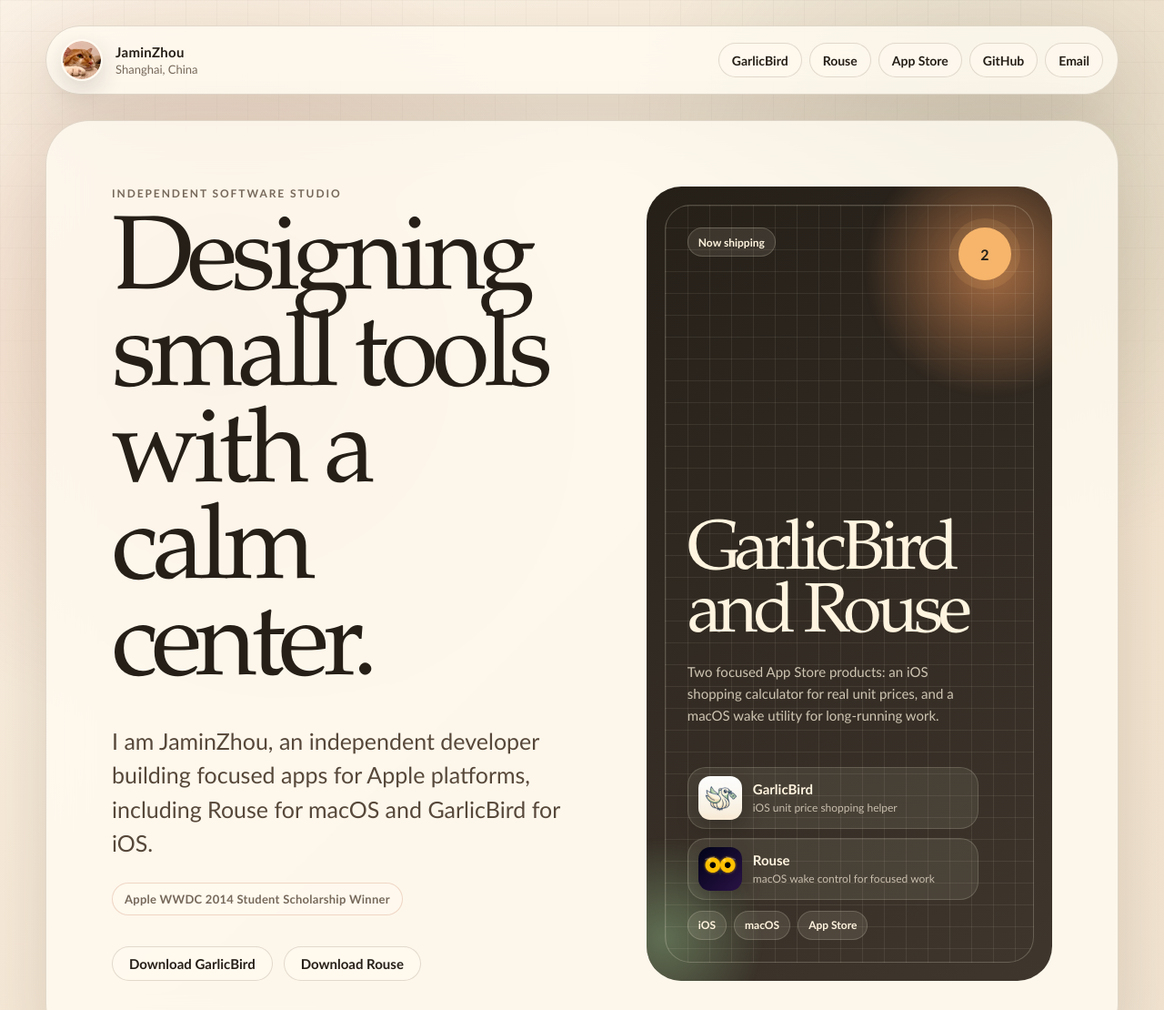
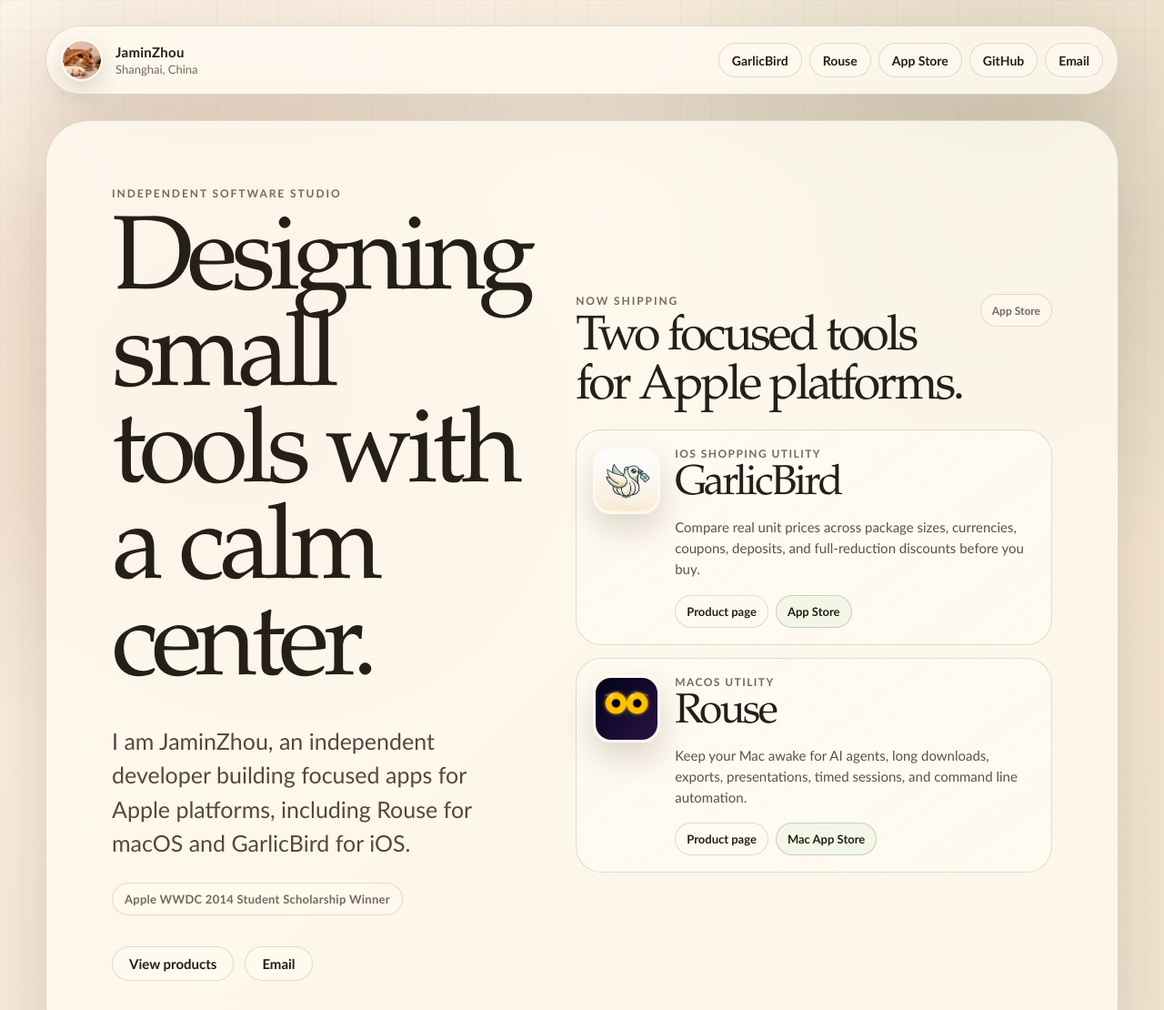
Before and after one commit to JaminZhou/JaminZhou.github.io, a plain HTML site: page index.html in a window 1280 px wide. Shown: the top 1110 px of the page at 91% size. Drawn offline with Linux system fonts and the light colour scheme.

Commit message:
docs: redesign homepage product showcase

```diff
--- a/index.html
+++ b/index.html
@@ -227,7 +227,7 @@
 
     .hero {
       display: grid;
-      grid-template-columns: minmax(0, 1.08fr) minmax(320px, 0.92fr);
+      grid-template-columns: minmax(0, 0.92fr) minmax(360px, 1.08fr);
       gap: clamp(28px, 5vw, 72px);
       margin-top: 28px;
       padding: clamp(28px, 6vw, 72px);
@@ -312,147 +312,147 @@
       color: var(--ink);
     }
 
-    .signal-panel {
-      position: relative;
-      min-height: 480px;
-      border-radius: 38px;
-      background:
-        linear-gradient(155deg, rgba(37, 31, 24, 0.94), rgba(65, 57, 47, 0.92)),
-        var(--ink);
-      color: #fff4df;
-      overflow: hidden;
-      isolation: isolate;
+    .product-showcase {
+      align-self: stretch;
+      display: grid;
+      align-content: center;
+      gap: 18px;
+      z-index: 1;
     }
 
-    .signal-panel::before,
-    .signal-panel::after {
-      position: absolute;
-      content: "";
-      border-radius: 50%;
-      filter: blur(4px);
-      opacity: 0.86;
-    }
-
-    .signal-panel::before {
-      width: 280px;
-      height: 280px;
-      right: -86px;
-      top: -62px;
-      background: radial-gradient(circle, rgba(237, 150, 89, 0.74), transparent 68%);
-      animation: float 8s ease-in-out infinite;
-    }
-
-    .signal-panel::after {
-      width: 210px;
-      height: 210px;
-      left: -72px;
-      bottom: -42px;
-      background: radial-gradient(circle, rgba(122, 151, 112, 0.72), transparent 70%);
-      animation: float 9s 600ms ease-in-out infinite reverse;
-    }
-
-    .signal-inner {
-      position: absolute;
-      inset: 20px;
-      display: grid;
-      align-content: space-between;
-      z-index: 1;
-      padding: 24px;
-      border: 1px solid rgba(255, 244, 223, 0.22);
-      border-radius: 28px;
-      background:
-        linear-gradient(rgba(255, 244, 223, 0.08) 1px, transparent 1px),
-        linear-gradient(90deg, rgba(255, 244, 223, 0.08) 1px, transparent 1px);
-      background-size: 24px 24px;
-    }
-
-    .signal-top {
+    .showcase-header {
       display: flex;
       align-items: flex-start;
       justify-content: space-between;
       gap: 16px;
     }
 
-    .status-dot {
+    .showcase-label {
+      margin: 0;
+      color: var(--muted);
+      font-size: 12px;
+      font-weight: 800;
+      letter-spacing: 0.16em;
+      text-transform: uppercase;
+    }
+
+    .showcase-note {
       display: inline-grid;
       place-items: center;
-      width: 58px;
-      height: 58px;
-      border-radius: 50%;
-      background: #f6b56b;
-      color: var(--ink);
-      font-weight: 900;
-      box-shadow: 0 0 0 10px rgba(246, 181, 107, 0.13);
+      min-height: 36px;
+      padding: 0 12px;
+      border: 1px solid rgba(184, 91, 52, 0.22);
+      border-radius: 999px;
+      background: rgba(255, 250, 241, 0.6);
+      color: var(--muted);
+      font-size: 12px;
+      font-weight: 800;
+      white-space: nowrap;
     }
 
-    .signal-title {
-      max-width: 11ch;
-      margin-top: 120px;
+    .showcase-title {
+      max-width: 520px;
+      margin: 8px 0 0;
       font-family: var(--display);
-      font-size: clamp(42px, 6vw, 82px);
-      line-height: 0.9;
-      letter-spacing: -0.07em;
+      font-size: clamp(30px, 4.2vw, 56px);
+      line-height: 1;
+      letter-spacing: -0.055em;
     }
 
-    .signal-caption {
+    .product-list {
       display: grid;
-      gap: 12px;
-      max-width: 320px;
-      color: rgba(255, 244, 223, 0.76);
-      font-size: 15px;
-      line-height: 1.6;
+      gap: 14px;
     }
 
-    .product-stack {
+    .product-tile {
       display: grid;
-      gap: 10px;
-      margin-top: 18px;
+      grid-template-columns: 74px minmax(0, 1fr);
+      gap: 16px;
+      align-items: start;
+      padding: 18px;
+      border: 1px solid var(--line);
+      border-radius: 28px;
+      background:
+        linear-gradient(145deg, rgba(255, 250, 241, 0.9), rgba(255, 250, 241, 0.54)),
+        rgba(255, 250, 241, 0.7);
+      transition: transform 180ms ease, border-color 180ms ease, background 180ms ease;
     }
 
-    .product-line {
-      display: grid;
-      grid-template-columns: 48px minmax(0, 1fr);
+    .product-tile:hover {
+      transform: translateY(-2px);
+      border-color: rgba(184, 91, 52, 0.34);
+      background:
+        linear-gradient(145deg, rgba(255, 250, 241, 0.96), rgba(255, 250, 241, 0.66)),
+        rgba(255, 250, 241, 0.8);
+    }
+
+    .product-icon {
+      width: 74px;
+      height: 74px;
+      border: 3px solid rgba(255, 250, 241, 0.88);
+      border-radius: 20px;
+      box-shadow: 0 16px 34px rgba(67, 45, 24, 0.18);
+      object-fit: cover;
+    }
+
+    .product-kicker {
+      color: var(--muted);
+      font-size: 12px;
+      font-weight: 800;
+      letter-spacing: 0.12em;
+      text-transform: uppercase;
+    }
+
+    .product-tile h2 {
+      margin-top: 4px;
+      font-size: clamp(30px, 4vw, 46px);
+      line-height: 1;
+    }
+
+    .product-tile p {
+      margin: 12px 0 0;
+      color: #5d5145;
+      font-size: 15px;
+      line-height: 1.55;
+    }
+
+    .product-actions {
+      display: flex;
+      flex-wrap: wrap;
+      gap: 8px;
+    }
+
+    .product-actions {
+      margin-top: 16px;
+    }
+
+    .product-link,
+    .work-link {
+      display: inline-flex;
       align-items: center;
-      gap: 12px;
-      min-height: 66px;
-      padding: 9px 11px;
-      border: 1px solid rgba(255, 244, 223, 0.16);
-      border-radius: 20px;
-      background: rgba(255, 244, 223, 0.08);
-      color: #fff4df;
+      justify-content: center;
+      min-height: 36px;
+      padding: 0 12px;
+      border: 1px solid var(--line);
+      border-radius: 999px;
+      background: rgba(255, 250, 241, 0.66);
+      color: var(--ink);
+      font-size: 13px;
+      font-weight: 800;
       text-decoration: none;
       transition: transform 180ms ease, background 180ms ease, border-color 180ms ease;
     }
 
-    .product-line:hover {
+    .product-link:hover,
+    .work-link:hover {
       transform: translateY(-2px);
-      border-color: rgba(246, 181, 107, 0.36);
-      background: rgba(255, 244, 223, 0.13);
+      border-color: rgba(184, 91, 52, 0.36);
+      background: rgba(255, 250, 241, 0.94);
     }
 
-    .product-line img {
-      width: 48px;
-      height: 48px;
-      border-radius: 13px;
-      box-shadow: 0 10px 24px rgba(0, 0, 0, 0.24);
-      object-fit: cover;
-    }
-
-    .product-line strong,
-    .product-desc {
-      display: block;
-    }
-
-    .product-line strong {
-      font-size: 15px;
-      line-height: 1.2;
-    }
-
-    .product-desc {
-      margin-top: 4px;
-      color: rgba(255, 244, 223, 0.7);
-      font-size: 12px;
-      line-height: 1.35;
+    .product-link.store {
+      border-color: rgba(84, 104, 76, 0.28);
+      background: rgba(236, 244, 226, 0.64);
     }
 
     .pills {
@@ -464,9 +464,9 @@
     .pill {
       min-height: 32px;
       padding: 0 11px;
-      border-color: rgba(255, 244, 223, 0.18);
-      background: rgba(255, 244, 223, 0.1);
-      color: #fff4df;
+      border-color: var(--line);
+      background: rgba(255, 250, 241, 0.62);
+      color: var(--ink);
       font-size: 12px;
       font-weight: 750;
     }
@@ -535,6 +535,36 @@
       line-height: 1.45;
     }
 
+    .work-grid {
+      display: grid;
+      grid-template-columns: repeat(2, minmax(0, 1fr));
+      gap: 8px;
+      margin-top: 28px;
+    }
+
+    .work-item {
+      min-height: 190px;
+      padding: 20px;
+      border: 1px solid var(--line);
+      border-radius: 24px;
+      background: rgba(255, 250, 241, 0.6);
+    }
+
+    .work-item h3 {
+      font-size: 32px;
+      line-height: 1;
+    }
+
+    .work-item p {
+      margin-top: 14px;
+      font-size: 15px;
+      line-height: 1.6;
+    }
+
+    .work-item .product-actions {
+      margin-top: 18px;
+    }
+
     .note-card {
       background:
         linear-gradient(180deg, rgba(84, 104, 76, 0.13), rgba(56, 94, 114, 0.08)),
@@ -568,8 +598,9 @@
     .identity:focus-visible,
     .nav a:focus-visible,
     .button:focus-visible,
-    .product-line:focus-visible,
+    .product-link:focus-visible,
     .text-link:focus-visible,
+    .work-link:focus-visible,
     footer a:focus-visible {
       outline: 3px solid rgba(184, 91, 52, 0.36);
       outline-offset: 4px;
@@ -604,17 +635,6 @@
       }
     }
 
-    @keyframes float {
-      0%,
-      100% {
-        transform: translate3d(0, 0, 0) scale(1);
-      }
-
-      50% {
-        transform: translate3d(-14px, 16px, 0) scale(1.05);
-      }
-    }
-
     @media (prefers-reduced-motion: reduce) {
       *,
       *::before,
@@ -629,10 +649,6 @@
       .hero,
       .sections {
         grid-template-columns: 1fr;
-      }
-
-      .signal-panel {
-        min-height: 420px;
       }
     }
 
@@ -668,12 +684,21 @@
         width: 100%;
       }
 
-      .project-meta {
-        grid-template-columns: 1fr;
+      .product-tile {
+        grid-template-columns: 58px minmax(0, 1fr);
+        padding: 15px;
+        border-radius: 22px;
       }
 
-      .signal-title {
-        margin-top: 84px;
+      .product-icon {
+        width: 58px;
+        height: 58px;
+        border-radius: 16px;
+      }
+
+      .project-meta,
+      .work-grid {
+        grid-template-columns: 1fr;
       }
     }
   </style>
@@ -706,54 +731,56 @@
         </p>
         <p class="credential">Apple WWDC 2014 Student Scholarship Winner</p>
         <div class="hero-actions">
-          <a class="button secondary" href="https://apps.apple.com/us/app/garlicbird/id6762044720" target="_blank" rel="noreferrer">Download GarlicBird</a>
-          <a class="button secondary" href="https://apps.apple.com/us/app/rouse-stay-awake/id6760773101?mt=12" target="_blank" rel="noreferrer">Download Rouse</a>
+          <a class="button secondary" href="#products">View products</a>
+          <a class="button secondary" href="mailto:me@jaminzhou.com">Email</a>
         </div>
       </div>
 
-      <aside class="signal-panel" aria-label="Current focus">
-        <div class="signal-inner">
-          <div class="signal-top">
-            <span class="pill">Now shipping</span>
-            <span class="status-dot">2</span>
+      <aside class="product-showcase" aria-label="Featured products">
+        <div class="showcase-header">
+          <div>
+            <p class="showcase-label">Now shipping</p>
+            <div class="showcase-title">Two focused tools for Apple platforms.</div>
           </div>
-          <div>
-            <div class="signal-title">GarlicBird and Rouse</div>
-            <div class="signal-caption">
-              <p>Two focused App Store products: an iOS shopping calculator for real unit prices, and a macOS wake utility for long-running work.</p>
-              <div class="product-stack">
-                <a class="product-line" href="/garlicbird/">
-                  <img src="/garlicbird/app-icon.png" alt="" width="96" height="96">
-                  <span class="product-copy">
-                    <strong>GarlicBird</strong>
-                    <span class="product-desc">iOS unit price shopping helper</span>
-                  </span>
-                </a>
-                <a class="product-line" href="/rouse/">
-                  <img src="/rouse/apple-touch-icon.png" alt="" width="96" height="96">
-                  <span class="product-copy">
-                    <strong>Rouse</strong>
-                    <span class="product-desc">macOS wake control for focused work</span>
-                  </span>
-                </a>
-              </div>
-              <div class="pills">
-                <span class="pill">iOS</span>
-                <span class="pill">macOS</span>
-                <span class="pill">App Store</span>
+          <span class="showcase-note">App Store</span>
+        </div>
+
+        <div class="product-list">
+          <article class="product-tile">
+            <img class="product-icon" src="/garlicbird/app-icon.png" alt="" width="148" height="148">
+            <div>
+              <div class="product-kicker">iOS Shopping Utility</div>
+              <h2>GarlicBird</h2>
+              <p>Compare real unit prices across package sizes, currencies, coupons, deposits, and full-reduction discounts before you buy.</p>
+              <div class="product-actions">
+                <a class="product-link" href="/garlicbird/">Product page</a>
+                <a class="product-link store" href="https://apps.apple.com/us/app/garlicbird/id6762044720" target="_blank" rel="noreferrer">App Store</a>
               </div>
             </div>
-          </div>
+          </article>
+
+          <article class="product-tile">
+            <img class="product-icon" src="/rouse/apple-touch-icon.png" alt="" width="148" height="148">
+            <div>
+              <div class="product-kicker">macOS Utility</div>
+              <h2>Rouse</h2>
+              <p>Keep your Mac awake for AI agents, long downloads, exports, presentations, timed sessions, and command line automation.</p>
+              <div class="product-actions">
+                <a class="product-link" href="/rouse/">Product page</a>
+                <a class="product-link store" href="https://apps.apple.com/us/app/rouse-stay-awake/id6760773101?mt=12" target="_blank" rel="noreferrer">Mac App Store</a>
+              </div>
+            </div>
+          </article>
         </div>
       </aside>
     </section>
 
-    <section class="sections" aria-label="Work and links">
+    <section id="products" class="sections" aria-label="Work and links">
       <article class="project-card">
         <p class="card-label">Selected work</p>
         <h2>Small Apple platform tools for daily decisions and long-running work.</h2>
         <p>
-          GarlicBird helps compare real shopping value across package sizes, currencies, coupons, deposits, and discounts on iPhone. Rouse keeps Macs awake for AI agents, timed sessions, display sleep handling, battery protection, command line automation, and other long-running work.
+          Each app stays intentionally narrow: clear jobs, native platform behavior, and enough power for repeated daily use without turning into a cockpit.
         </p>
         <div class="project-meta" aria-label="Product details">
           <div class="metric">
@@ -769,9 +796,24 @@
             <span>Public App Store products</span>
           </div>
         </div>
-        <div class="hero-actions">
-          <a class="button secondary" href="/garlicbird/">Open GarlicBird</a>
-          <a class="button secondary" href="/rouse/">Open Rouse</a>
+
+        <div class="work-grid">
+          <article class="work-item">
+            <h3>GarlicBird</h3>
+            <p>For price comparison moments where weight, volume, currency, coupons, and deposit math all matter at once.</p>
+            <div class="product-actions">
+              <a class="work-link" href="/garlicbird/">Product page</a>
+              <a class="work-link" href="https://apps.apple.com/us/app/garlicbird/id6762044720" target="_blank" rel="noreferrer">App Store</a>
+            </div>
+          </article>
+          <article class="work-item">
+            <h3>Rouse</h3>
+            <p>For keeping a Mac awake during long-running work, with menu bar controls, timed sessions, and CLI automation.</p>
+            <div class="product-actions">
+              <a class="work-link" href="/rouse/">Product page</a>
+              <a class="work-link" href="https://apps.apple.com/us/app/rouse-stay-awake/id6760773101?mt=12" target="_blank" rel="noreferrer">Mac App Store</a>
+            </div>
+          </article>
         </div>
       </article>
 
```
